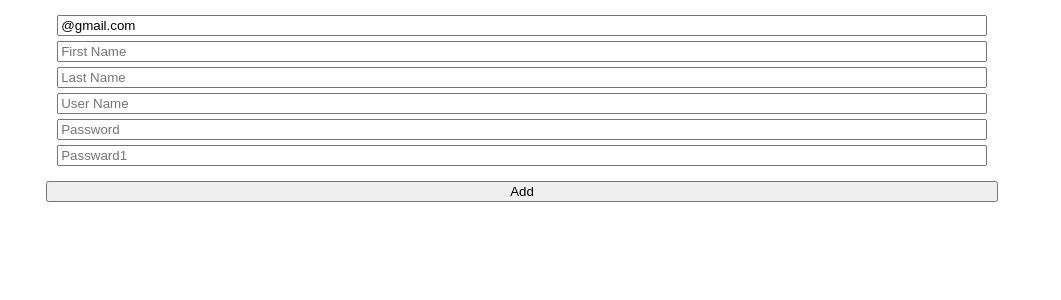
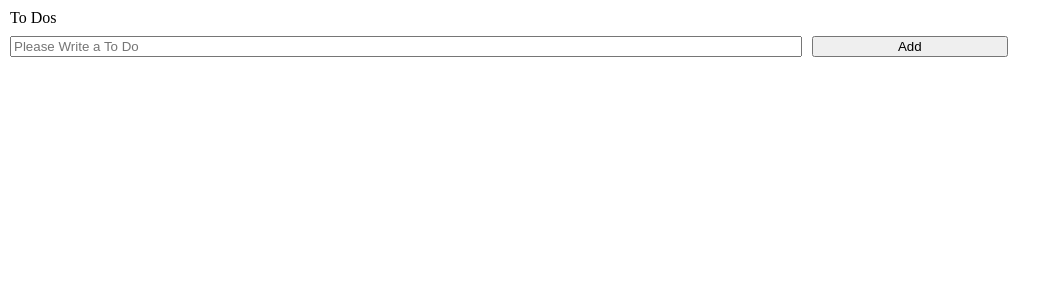
Before and after one commit to wwwkimminja/React-ToDoList-App, a React (Create React App) app: page / in a window 1280 px wide. Shown: the top 300 px of the page, without its empty margins (0-1061 px from the left). Built offline with nearby package versions, Linux system fonts and the light colour scheme.

Commit message:
Using recoil at ToDoList

```diff
--- a/src/ToDoList.tsx
+++ b/src/ToDoList.tsx
@@ -1,110 +1,76 @@
 import React from "react";
 import {useForm} from 'react-hook-form';
 import styled from 'styled-components';
+import { atom, useRecoilState, useRecoilValue, useSetRecoilState } from "recoil";
 
+const Container = styled.div`
+    display: flex;
+    flex-direction: column;
+    align-content: center;
+    padding: 10px;
+`
 const Form = styled.form`
 width: 80%;
-height:300px;
     display: flex;
-    flex-direction: column;
     align-items: center;
+    justify-content: center;
 
-    margin:10px;
-    padding :0;
-
-
-    input{
-
-       width: 90%;
-       margin-top: 5px;
+    input {
+        width: 80%;
     }
     button {
-        width:93%;
-        margin-top: 15px;
+        width: 20%;
+        margin:10px;
     }
-    span{
-        margin-left: 10px;
-        align-self: flex-start;
-        color:red;
-        font-size: 0.5rem;
+
+    li{
+       margin:10px;
     }
 `;
 
+interface IToDo {
+    text:string;
+    id: number,
+    category:"TO_DO"| "DOING" | "DONE";
+}
+const toDoState = atom<IToDo[]>({
+    key:"toDo",
+    default:[],
 
-/*
-function ToDoList(){
-     const [toDo,setTodo]= useState("");
+})
 
-    const onChange = (event:React.FormEvent<HTMLInputElement>)=>{
-        const {currentTarget:{value},}=event;
-        setTodo(value);
-    }
-
-    const onSubmit =(event:React.FormEvent<HTMLFormElement>)=>{
-        event.preventDefault();
-
-    }
-  return (
-      <div>
-          <form onSubmit={onSubmit}>
-              <input onChange={onChange} value={toDo} placeholder="WriteHere"></input>
-              <button>Add</button>
-          </form>
-      </div>
-  )
-}
- */
 
 interface IForm {
-    email: string;
-    firtstName: string;
-    lastName: string;
-    username: string;
-    password: string;
-    password1: string;
-    extraError?:string;
+    toDo:string;
+
+
 }
 function ToDoList(){
-    const {register, handleSubmit, formState:{errors} ,setError}=useForm<IForm>({
-        defaultValues:{
-            email:"@gmail.com",
-        },
+    const [toDos,setToDos]= useRecoilState(toDoState);
+    //const value = useRecoilValue(toDoState);
+    //const modFn = useSetRecoilState(toDoState);
+   const { register, handleSubmit,setValue} = useForm<IForm>();
+   const handleValid=({toDo}:IForm)=>{
+       setToDos(oldToDos => [{text:toDo,id:Date.now(),category:"TO_DO"},...oldToDos])
+       setValue("toDo","")
+   }
+   console.log(toDos);
 
-    });
-    const onValid = (data:IForm) => {
-        if(data.password !== data.password1){
-            setError("password1",{message:"Password are not the same!!"},{shouldFocus:true})
-        }
-        setError("extraError",{message:"Server offline"});
 
-    }
     return(
-        <div>
-            <Form onSubmit={handleSubmit(onValid)}>
-                <input {...register("email",
-                {required:"Email Required",
+        <Container>
+            <h1>To Dos</h1>
 
-                pattern:{value:/^[A-Za-z0-9._%+-]+@gmail.com$/,
-                message:"Only gmail.com emails allowed"},})} placeholder="Email"/>
-                <span>{errors?.email?.message}</span>
-                <input {...register("firtstName",{required:"first name is required" , minLength:{value:10,message:"Your name is too Shot"} })} placeholder="First Name"/>
-                <span>{errors?.firtstName?.message}</span>
-                <input {...register("lastName",{
-                    required:"last name is required",
-                    validate:{
-                        noNico:(value) => value.includes("nico")? "no nico allowed ":true,
-                        noNick:(value) => value.includes('nick')?"no nick allowed":true,}})} placeholder="Last Name"/>
-                <span>{errors?.lastName?.message}</span>
-                <input {...register("username",{required:"username is required"})} placeholder="User Name"/>
-                <span>{errors?.username?.message}</span>
-                <input {...register("password",{required:"password is required"})} placeholder="Password"/>
-                <span>{errors?.password?.message}</span>
-                <input {...register("password1",{required:"password1 is required"})} placeholder="Passward1"/>
-                <span>{errors?.password1?.message}</span>
+            <Form onSubmit={handleSubmit(handleValid)}>
+                <input {...register("toDo",{
+                    required:"Please Write a To Do"
+                })} placeholder="Please Write a To Do"/>
                 <button>Add</button>
-                <span>{errors?.extraError?.message}</span>
             </Form>
-        </div>
+            <ul>
+                {toDos.map(toDo =><li key={toDo.id}>{toDo.text}</li>)}
+            </ul>
+        </Container>
     )
 }
 
```
